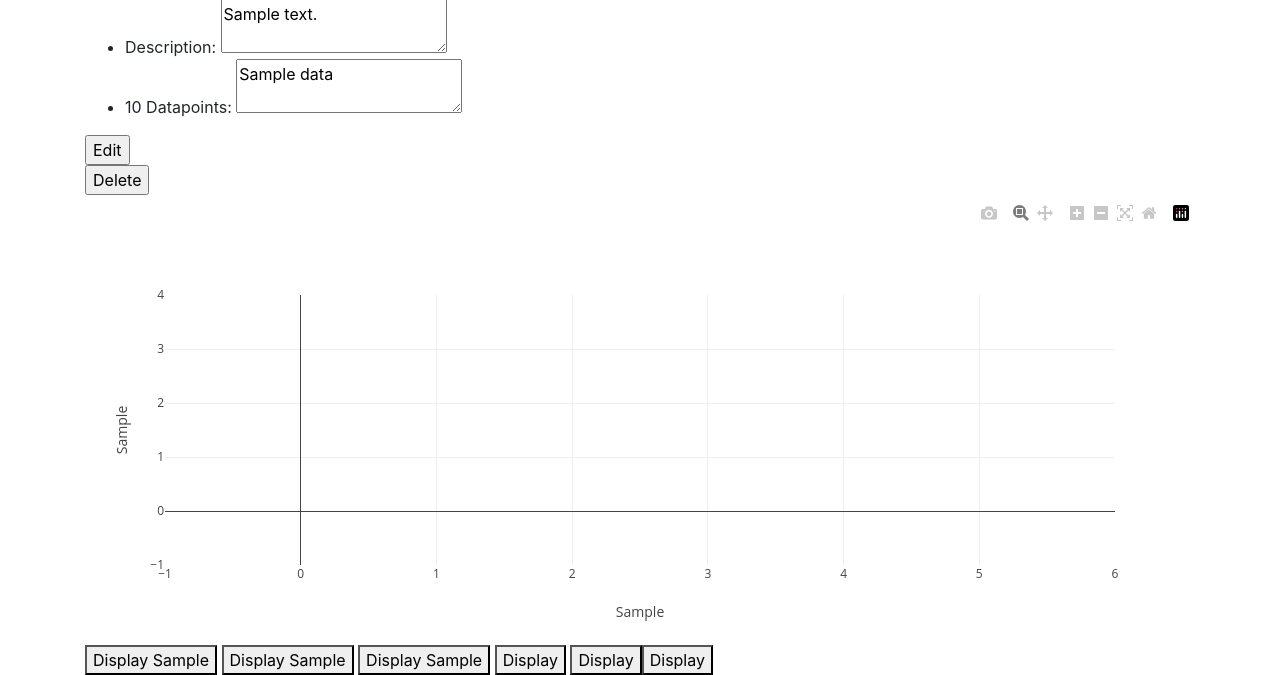
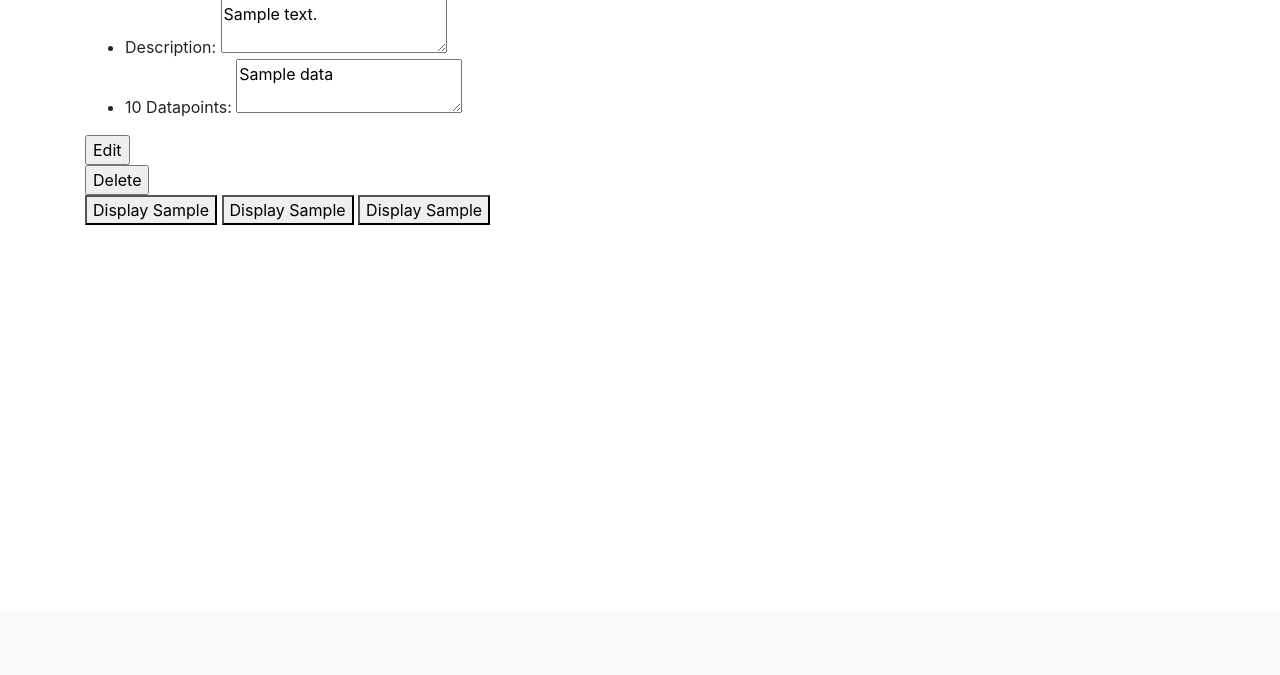
Before and after one commit to swbn1/CDSpecCollab_COSC4012020-FA24, a Django app: template cd_spec_viewer_web/cd_spec_viewer_web/templates/cdspec/detail.html in a window 1280 px wide. Shown: the part 189-864 px from the top of the page. After the commit the page ends 414 px from the top, so only its background shows below. Run offline with Django 3.2, Linux system fonts and the light colour scheme; the template is opened without the code that fills it: most values are stand-ins (such as "Sample title", 1, 10 or a date in 2020); data that the repository does not hold is empty; some libraries are stand-ins or nearby versions.

Commit message:
Update detail.html

```diff
--- a/cd_spec_viewer_web/cd_spec_viewer_web/templates/cdspec/detail.html
+++ b/cd_spec_viewer_web/cd_spec_viewer_web/templates/cdspec/detail.html
@@ -25,16 +25,30 @@
 <button onClick = "changeY()">Display {{specrun.y_units}}</button>
 <button onClick = "changeY2()">Display {{specrun.y2_units}}</button>
 <button onClick = "changeY3()">Display {{specrun.y3_units}}</button>
-<button onClick = "changeYColor()">Display </button>
-<button onClick = "changeY2Color()">Display </botton>
-<button onClick = "changeY3Color()">Display </botton>
 <script src="https://cdnjs.cloudflare.com/ajax/libs/Chart.js/2.9.4/Chart.min.js"></script>
 <script src="https://cdn.jsdelivr.net/npm/chart.js@2.8.0"></script>
 <script src="https://cdn.plot.ly/plotly-latest.min.js"></script>
+
 <script>
 var canvas = document.getElementById('graph');
 
+function initColorPicker()
+{
+    var canvasEl = document.getElementById('colorCanvas');
+    var canvasContext = canvasEl.getContext('2d');
 
+    var image = new Image(250, 250);
+    image.onload = () => canvasContext.drawImage(image, 0, 0, image.width, image.height);
+    image.src = "./images/myColorPickerImage.png";
+
+    canvasEl.onclick = function(mouseEvent)
+    {
+      var imgData = canvasContext.getImageData(mouseEvent.offsetX, mouseEvent.offsetY, 1, 1);
+      var rgba = imgData.data;
+
+      alert("rgba(" + rgba[0] + ", " + rgba[1] + ", " + rgba[2] + ", " + rgba[3] + ")");
+    }
+}
 
 //plot (x, y) data as scatter plot
 var trace = {
@@ -42,10 +56,10 @@ var trace = {
     y: {{y|safe}},
     mode: 'lines+markers',
     marker: {
-        color: 'black'
+       initColorPicker();
     },
     line: {
-        color: 'black'
+       initColorPicker();
     }
 };
 
@@ -66,80 +80,6 @@ var layout = {
 };
 
 Plotly.newPlot(canvas, data, layout);
-
-function changeY2Color(){
-    Plotly.deleteTraces(canvas, 0);
-    Plotly.addTraces(canvas, {
-        x: {{x|safe}},
-        y: {{y2|safe}},
-        mode: 'lines+markers',
-         marker: {
-
-        },
-        line: {
-
-        }
-    });
-
-    var layout_update = {
-        yaxis: {
-            title: {
-                text: '{{specrun.y2_units}}'
-            }
-        }
-    };
-
-    Plotly.update(canvas, {}, layout_update);
-}
-function changeYColor(){
-    Plotly.deleteTraces(canvas, 0);
-    Plotly.addTraces(canvas, {
-        x: {{x|safe}},
-        y: {{y|safe}},
-        mode: 'lines+markers',
-         marker: {
-
-        },
-        line: {
-
-        }
-    });
-
-    var layout_update = {
-        yaxis: {
-            title: {
-                text: '{{specrun.y_units}}'
-            }
-        }
-    };
-
-    Plotly.update(canvas, {}, layout_update);
-}
-
-function changeY3Color(){
-    Plotly.deleteTraces(canvas, 0);
-    Plotly.addTraces(canvas, {
-        x: {{x|safe}},
-        y: {{y3|safe}},
-        mode: 'lines+markers',
-         marker: {
-
-        },
-        line: {
-
-        }
-    });
-
-    var layout_update = {
-        yaxis: {
-            title: {
-                text: '{{specrun.y3_units}}'
-            }
-        }
-    };
-
-    Plotly.update(canvas, {}, layout_update);
-}
 
 //change data/axes to (x, y)
 function changeY() {
```
